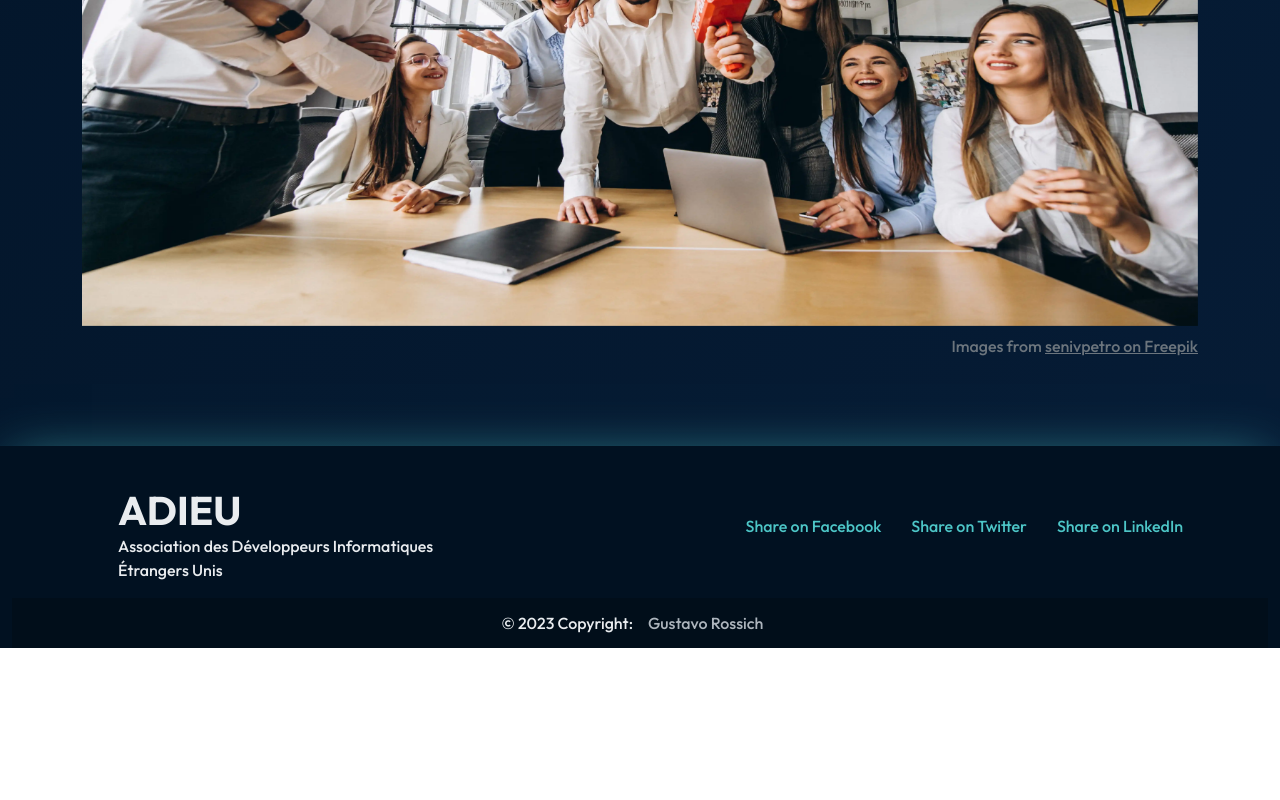
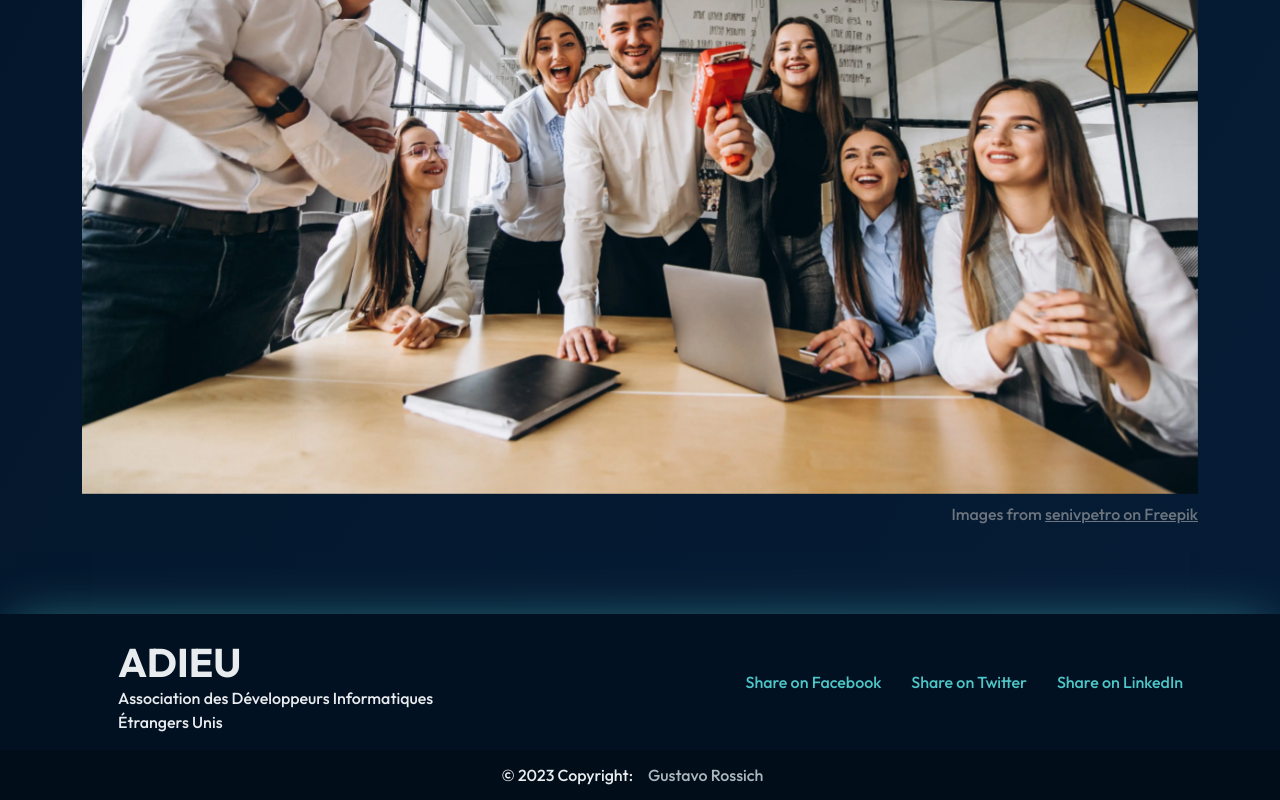
Before and after one commit to Giygas/studi-site-html, a website with bundled scripts: page public/index.html in a window 1280 px wide. Shown: the part 2997-3797 px from the top of the page. Before the commit the page ends 3645 px from the top, so only its background shows below. Built offline with nearby package versions, Linux system fonts and the light colour scheme.

Commit message:
fix: copyright not occupying 100% of the width

```diff
--- a/public/index.html
+++ b/public/index.html
@@ -176,13 +176,13 @@
             data-bs-pause="false">
                 <div class="carousel-inner">
                   <div class="carousel-item active">
-                    <img src="/assets/images/rencontre_1.webp" loading="lazy" class="d-block w-100 img-fluid" alt="Gilfoyle eating all the chips" width="432" height="500">
+                    <img src="/assets/images/rencontre_1.webp" loading="lazy" class="d-block w-100 img-fluid" alt="Gilfoyle eating all the chips" width="1100" height="732">
                   </div>
                   <div class="carousel-item">
-                    <img src="/assets/images/rencontre_2.webp" loading="lazy" class="d-block w-100 img-fluid" alt="Gilfoyle creating an indestructible AI" width="640" height="740">
+                    <img src="/assets/images/rencontre_2.webp" loading="lazy" class="d-block w-100 img-fluid" alt="Gilfoyle creating an indestructible AI" width="1100" height="732">
                   </div>
                   <div class="carousel-item">
-                    <img src="/assets/images/rencontre_3.webp" loading="lazy" class="d-block w-100 img-fluid" alt="Gilfoyle destroying the world" width="640" height="740">
+                    <img src="/assets/images/rencontre_3.webp" loading="lazy" class="d-block w-100 img-fluid" alt="Gilfoyle destroying the world" width="1100" height="710">
                   </div>
                 </div>
             </div>
@@ -196,10 +196,10 @@
 
     <!-- FOOTER -->
     <footer>
-        <div id="footer-wrapper" class="container-fluid footer-container">
+        <div id="footer-wrapper" class="container-fluid footer-container p-0">
             <div class="container-lg">
-                <div class="row">
-                    <div class="col-lg-4 ps-0 ps-lg-5">
+                <div class="row align-items-center">
+                    <div class="col-lg-4 pt-4 px-0 ps-lg-5 ">
                         <span class="display-5 fw-bold text-uppercase">
                             ADIEU
                         </span>
--- a/scss/sections/_section.scss
+++ b/scss/sections/_section.scss
@@ -129,7 +129,7 @@
     .carousel-item {
         img {
 
-            max-height: 45vw;
+            // max-height: 820px;
         }
     }
 
```
Also changed, not shown: public/assets/css/style.css, 1 other file.
